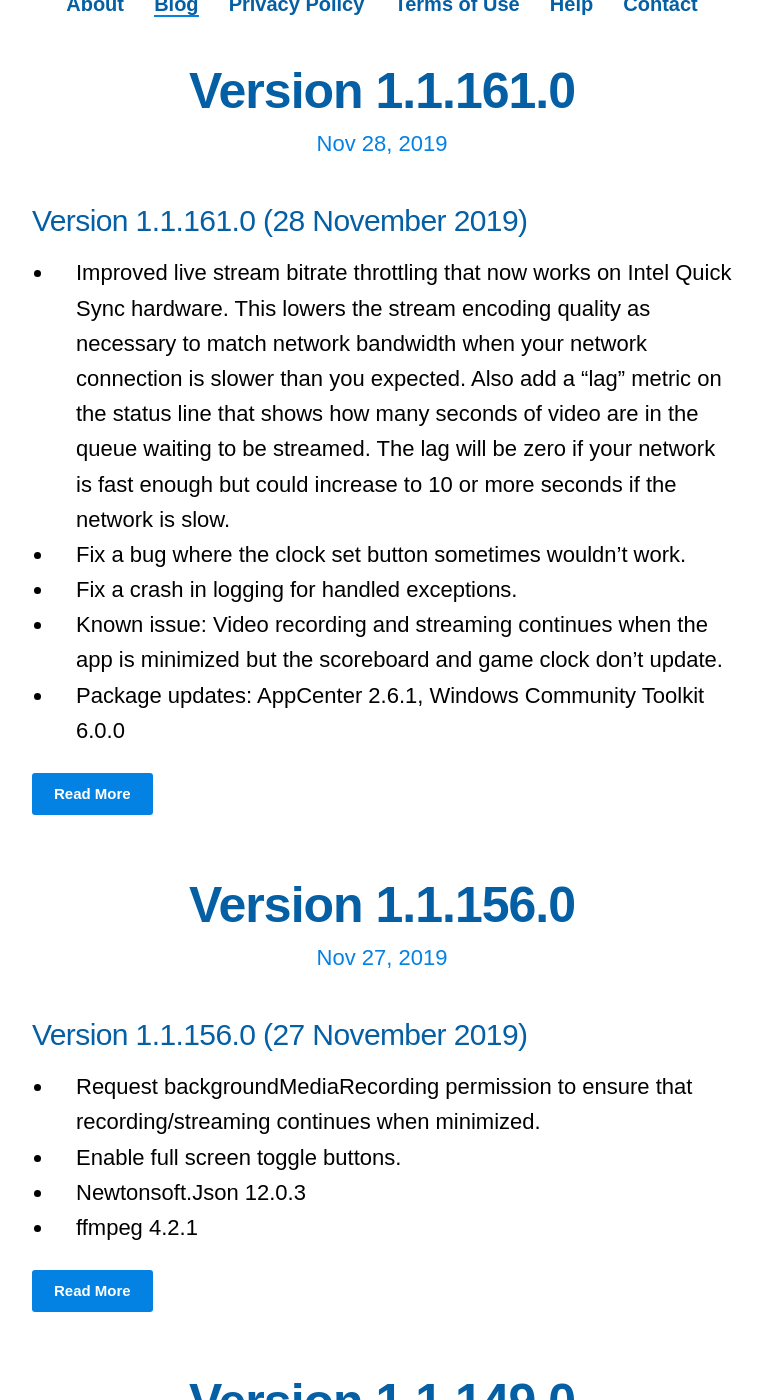
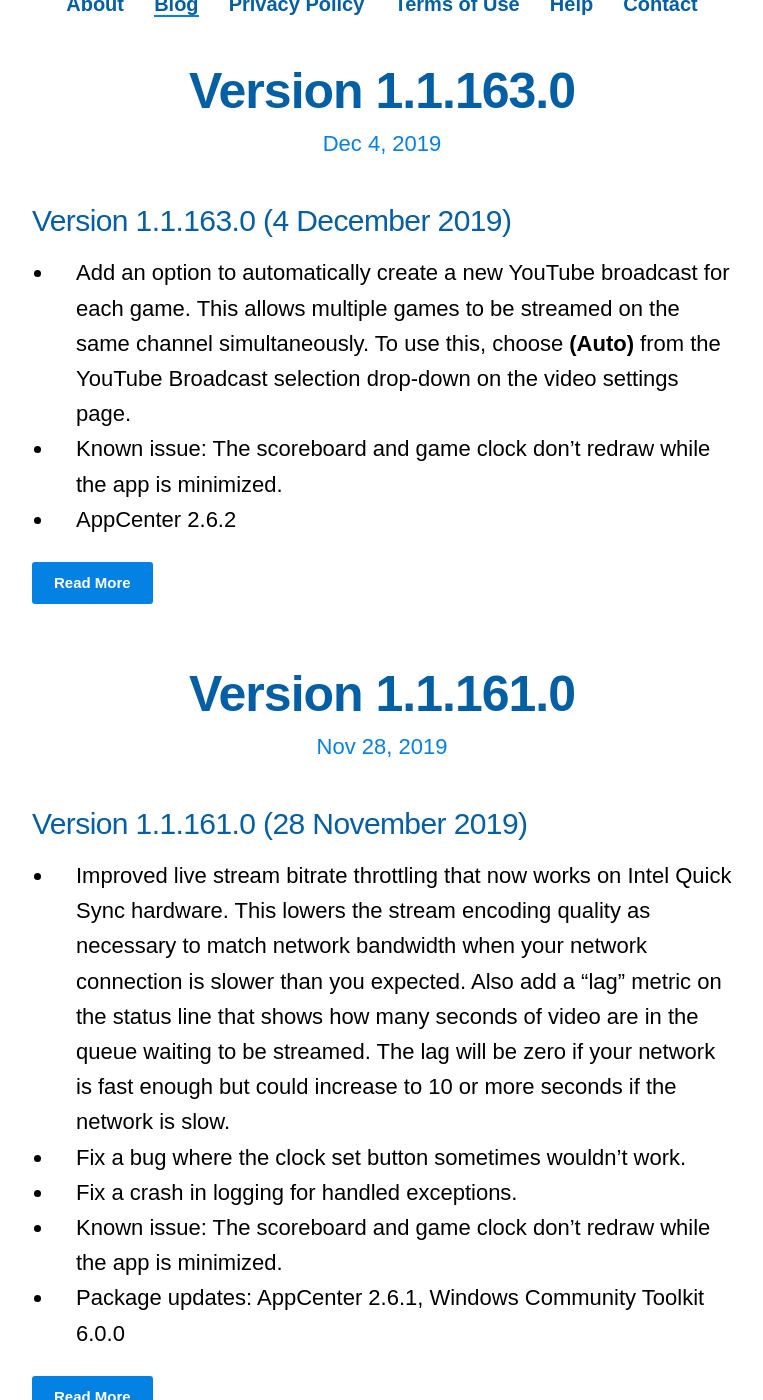
Before and after one commit to Zofware/www.simplesportscaster.com, a Jekyll site: the page built from docs/blog/index.html, in a window 1280 px wide and 1400 px high, scrolled down 354 px. Shown: the whole window, without its empty margins (258-1021 px from the left). Built offline with Jekyll 4.4.1, drawn with Linux system fonts in a browser that asks for light colours; nearby versions of some CDN libraries; some web fonts are replaced; the list of posts is cut into pages by our own code; some of the changed text lies outside the part shown.

```diff
--- a/docs/_posts/2019-11-28-version-1.1.161.0.md
+++ b/docs/_posts/2019-11-28-version-1.1.161.0.md
@@ -12,9 +12,9 @@ comments: true
 * Improved live stream bitrate throttling that now works on Intel Quick Sync hardware. This lowers the stream encoding quality as necessary to match network bandwidth when your network connection is slower than you expected. Also add a "lag" metric on the status line that shows how many seconds of video are in the queue waiting to be streamed. The lag will be zero if your network is fast enough but could increase to 10 or more seconds if the network is slow.
 * Fix a bug where the clock set button sometimes wouldn't work.
 * Fix a crash in logging for handled exceptions.
-* Known issue: Video recording and streaming continues when the app is minimized but the scoreboard and game clock don't update.
+* Known issue: The scoreboard and game clock don't redraw while the app is minimized.
 * Package updates: AppCenter 2.6.1, Windows Community Toolkit 6.0.0
 
-Download it [here](https://www.microsoft.com/store/apps/9NRQMTPGS298?cid=storebadge&ocid=badge)!
+Download it [here](https://www.microsoft.com/store/apps/9NRQMTPGS298?cid=sscdotcom)!
 
 <a href='https://www.microsoft.com/store/apps/9NRQMTPGS298?cid=storebadge&ocid=badge'><img src='https://assets.windowsphone.com/85864462-9c82-451e-9355-a3d5f874397a/English_get-it-from-MS_InvariantCulture_Default.png' alt='English badge' style='width: 284px; height: 104px;'/></a>
--- /dev/null
+++ b/docs/_posts/2019-12-04-version-1.1.163.0.md
@@ -0,0 +1,18 @@
+---
+layout: post
+title: "Version 1.1.163.0"
+description: ""
+date: "2019-12-04 00:00:00 -0700"
+author: AdamZofware
+version: 1.0.0
+comments: true
+---
+
+### Version 1.1.163.0 (4 December 2019)
+* Add an option to automatically create a new YouTube broadcast for each game. This allows multiple games to be streamed on the same channel simultaneously. To use this, choose **(Auto)** from the YouTube Broadcast selection drop-down on the video settings page.
+* Known issue: The scoreboard and game clock don't redraw while the app is minimized.
+* AppCenter 2.6.2
+
+Download it [here](https://www.microsoft.com/store/apps/9NRQMTPGS298?cid=sscdotcom)!
+
+<a href='https://www.microsoft.com/store/apps/9NRQMTPGS298?cid=storebadge&ocid=badge'><img src='https://assets.windowsphone.com/85864462-9c82-451e-9355-a3d5f874397a/English_get-it-from-MS_InvariantCulture_Default.png' alt='English badge' style='width: 284px; height: 104px;'/></a>
```
Also changed, not shown: docs/_pages/about.md (+6 -1 lines).
